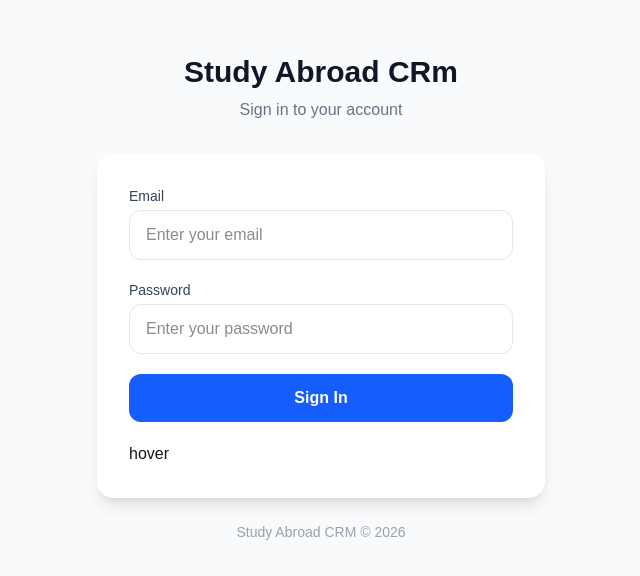
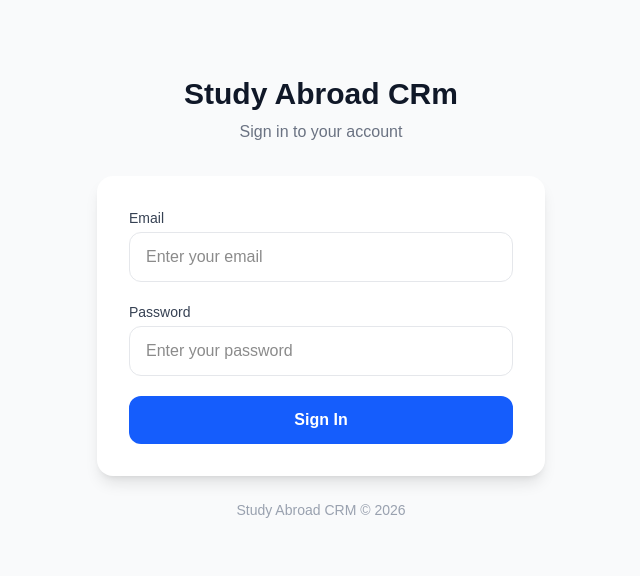
Before and after one commit to shumaila1421/study-abroad-crm-next-, a Next.js app: page /login in a window 1280 px wide. Shown: the part 102-678 px from the top of the page, without its empty margins (319-959 px from the left). Built offline with nearby package versions, Linux system fonts and the light colour scheme; no server answers.

Commit message:
UI added

```diff
--- a/app/(auth)/login/page.tsx
+++ b/app/(auth)/login/page.tsx
@@ -85,7 +85,6 @@ export default function LoginPage() {
             >
               {loading ? "Signing in..." : "Sign In"}
             </button>
-            <button>hover</button>
           </form>
         </div>
 
```
